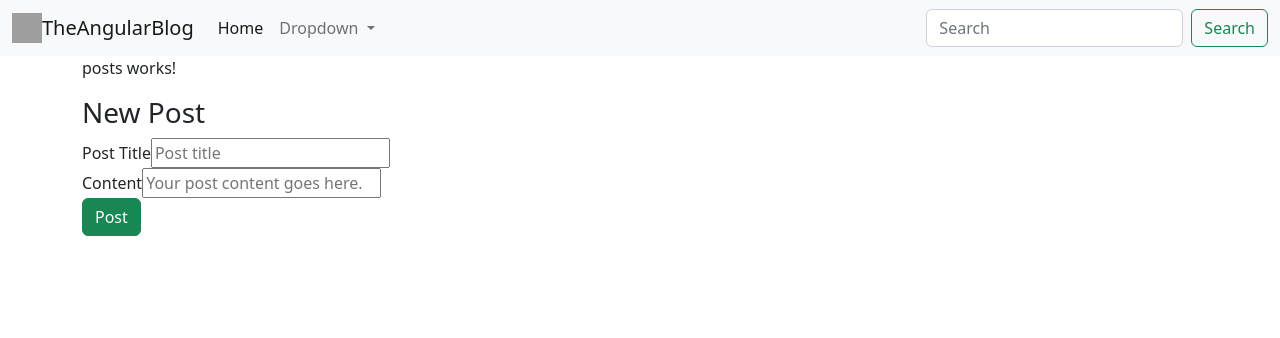
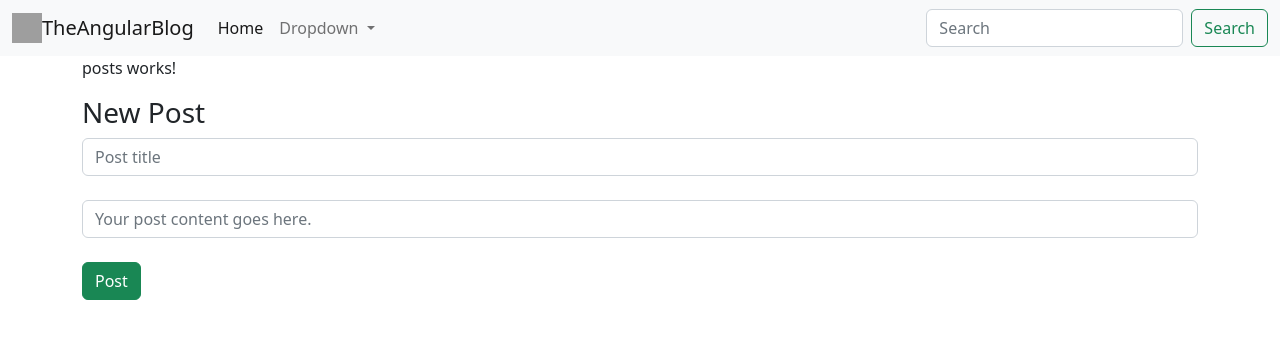
Before and after one commit to Nishanth-Gobi/TheAngularBlog, an Angular app: page / in a window 1280 px wide. Shown: the top 338 px of the page. Built offline with nearby package versions, Linux system fonts and the light colour scheme; grey boxes are pictures that could not be loaded.

Commit message:
bootstrpified new post form

```diff
--- a/src/app/posts/post/post.component.html
+++ b/src/app/posts/post/post.component.html
@@ -6,8 +6,16 @@
 
 <div class="row">
     <div class="col-xs-12">
-        <label>Post Title</label>
-        <input type="text" placeholder="Post title" #title>
+        <form class="form-inline">
+            <input type="text" class="form-control input-lg" placeholder="Post title" #title>
+            <br>
+            <input type="text" class="form-control input-lg" placeholder="Your post content goes here." #content>
+            <br>
+            <button class="btn btn-success" (click)="onNewPost(title.value, content.value)">
+                Post
+            </button>
+        </form>
+
     </div>
 </div>
 
@@ -17,18 +25,3 @@
         <input type="date" #date>
     </div>
 </div> -->
-
-<div class="row">
-    <div class="col-xs-12">
-        <label>Content</label>
-        <input type="text" placeholder="Your post content goes here." #content>
-    </div>
-</div>
-
-<div class="row">
-    <div class="col-xs-12">
-        <button class="btn btn-success" (click)="onNewPost(title.value, content.value)">
-            Post
-        </button>
-    </div>
-</div>
```
